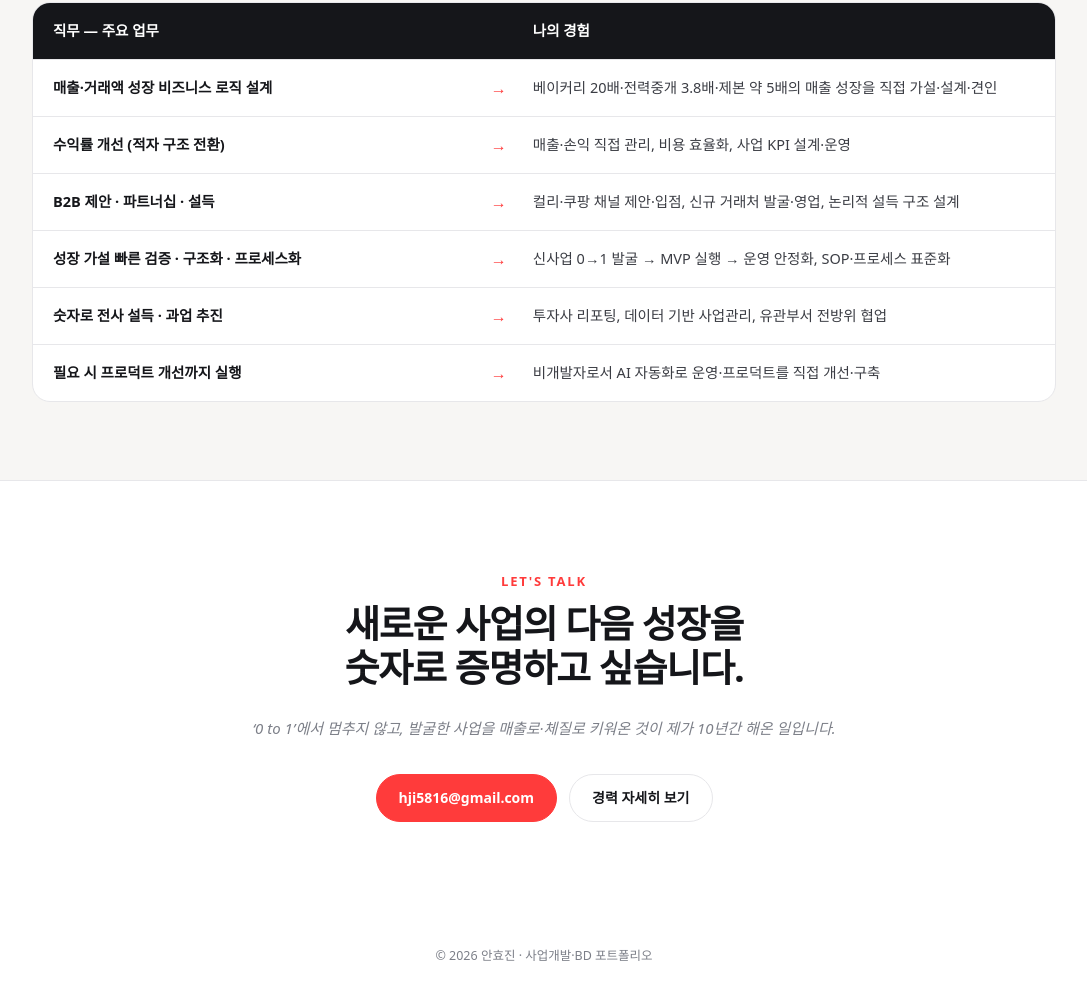
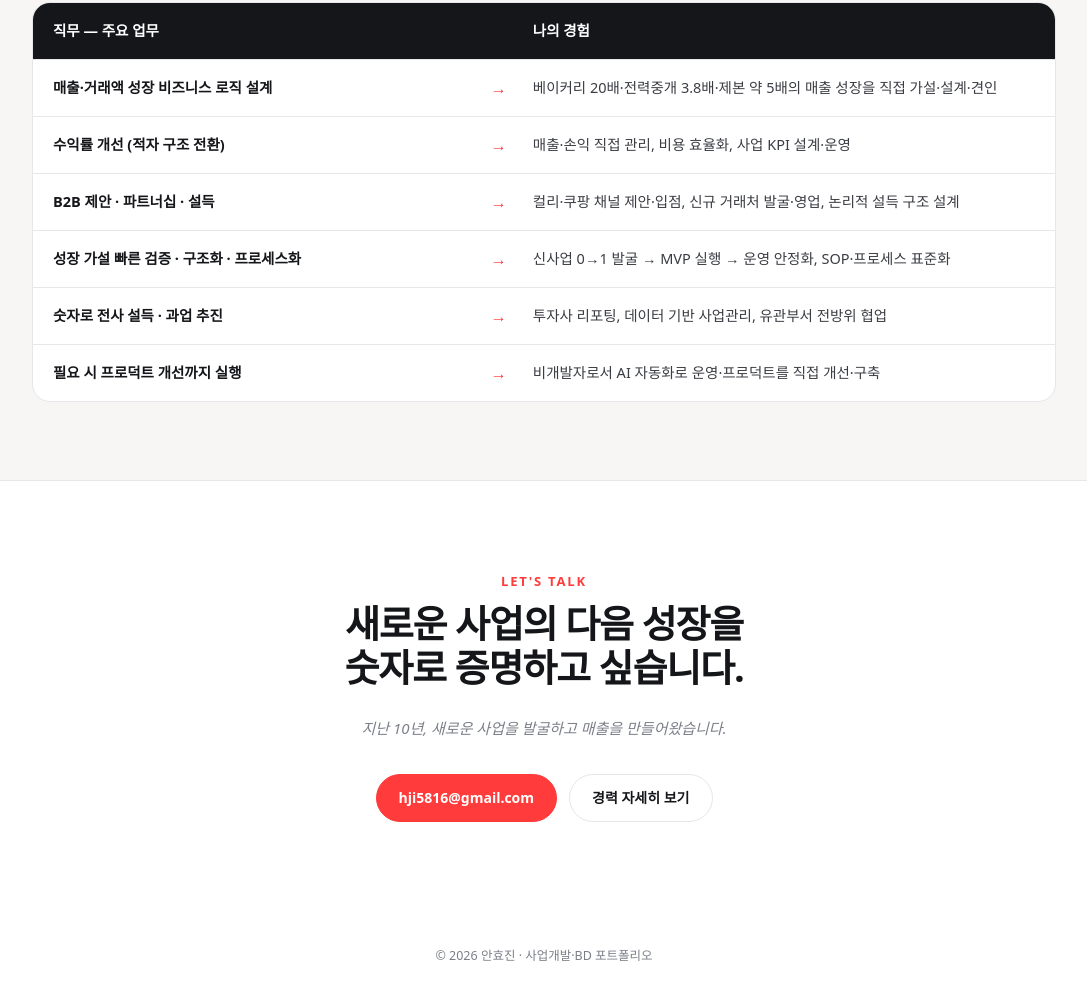
Before and after one commit to hji1618-sketch/portfolio, a plain HTML site: page index.html in a window 1280 px wide. Shown: the part 8060-9060 px from the top of the page, without its empty margins (96-1183 px from the left). Drawn offline with nearby package versions, Linux system fonts and the light colour scheme; a web font is replaced by a local one.

Commit message:
Add files via upload

```diff
--- a/index.html
+++ b/index.html
@@ -668,7 +668,7 @@
   <div class="wrap">
     <div class="eyebrow">Let's talk</div>
     <h2 class="h2">새로운 사업의 다음 성장을<br>숫자로 증명하고 싶습니다.</h2>
-    <p class="quote">‘0 to 1’에서 멈추지 않고, 발굴한 사업을 매출로·체질로 키워온 것이 제가 10년간 해온 일입니다.</p>
+    <p class="quote">지난 10년, 새로운 사업을 발굴하고 매출을 만들어왔습니다.</p>
     <div class="contact">
       <a class="primary" href="mailto:hji5816@gmail.com">hji5816@gmail.com</a>
       <a href="#career">경력 자세히 보기</a>
```
